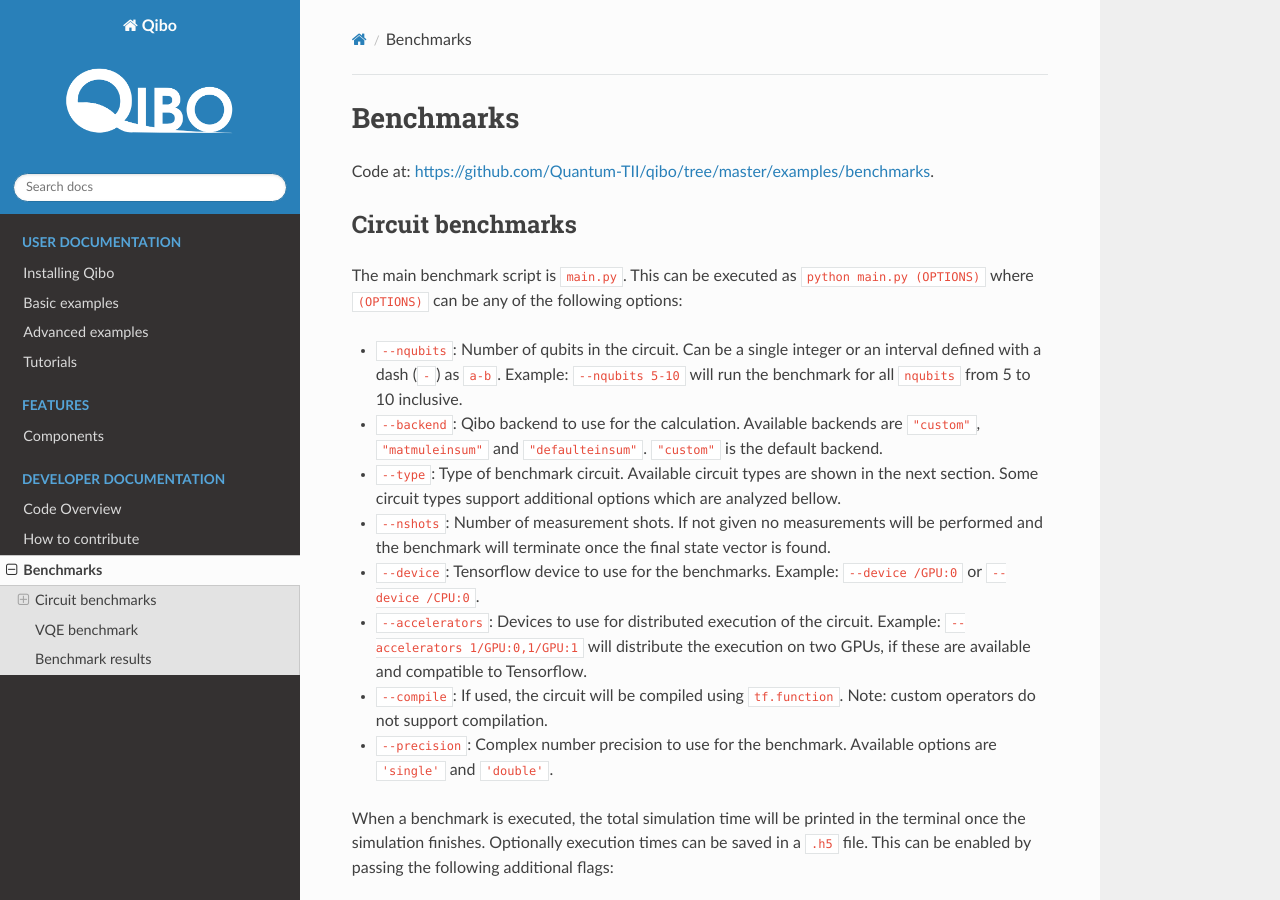
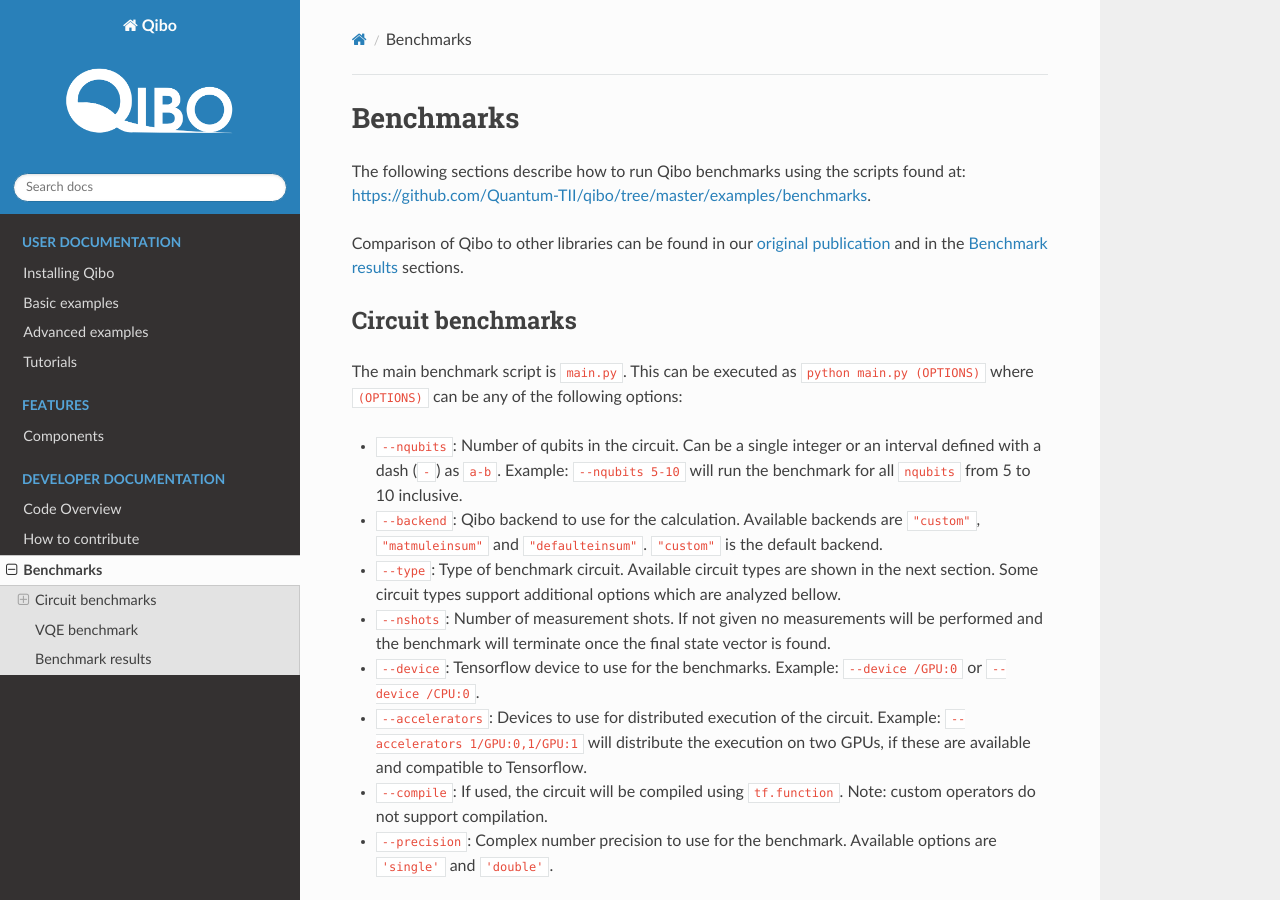
Before and after one commit to qiboteam/qibo, a Sphinx documentation site: the page built from doc/source/benchmarks.rst, in a window 1280 px wide and 900 px high. Built offline with Sphinx 7.4.7 and the Read the Docs theme 2.0.0, drawn with Linux system fonts in a browser that asks for light colours.

Commit message:
Add paper reference

```diff
--- a/doc/source/benchmarks.rst
+++ b/doc/source/benchmarks.rst
@@ -1,7 +1,13 @@
 Benchmarks
 ==========
 
-Code at: https://github.com/Quantum-TII/qibo/tree/master/examples/benchmarks.
+The following sections describe how to run Qibo benchmarks using the scripts
+found at: https://github.com/Quantum-TII/qibo/tree/master/examples/benchmarks.
+
+Comparison of Qibo to other libraries can be found in our
+`original publication <https://arxiv.org/abs/2009.3352360>`_
+and in the :ref:`Benchmark results <benchmark-results>` sections.
+
 
 Circuit benchmarks
 ------------------
@@ -125,6 +131,8 @@
 show the total execution time.
 
 
+.. _benchmark-results:
+
 Benchmark results
 -----------------
 
```
